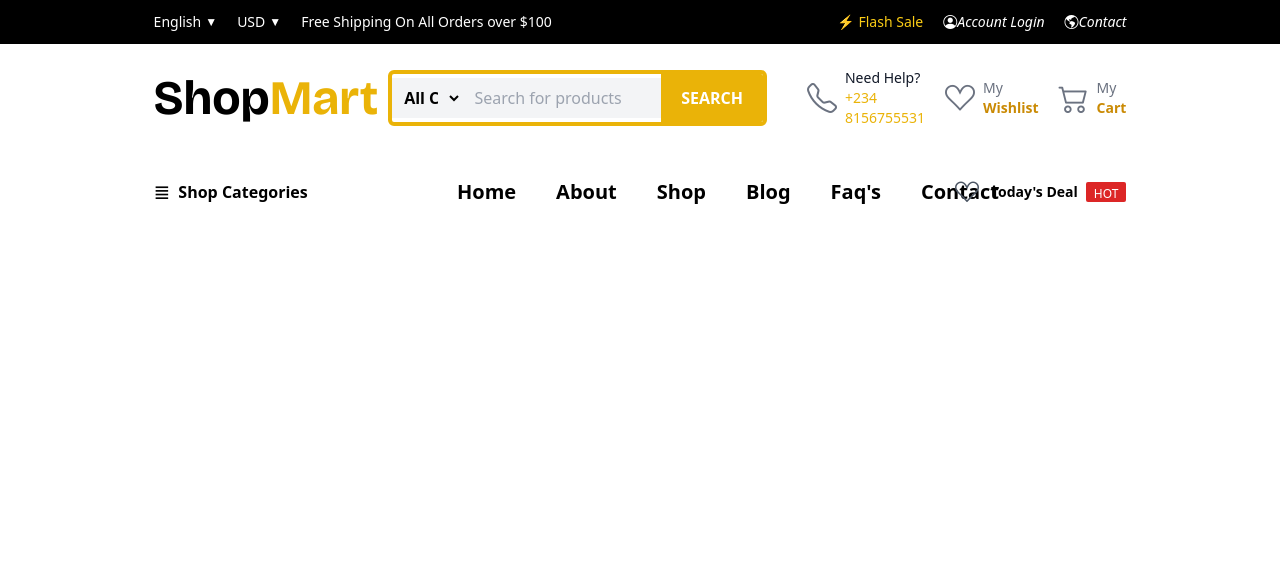
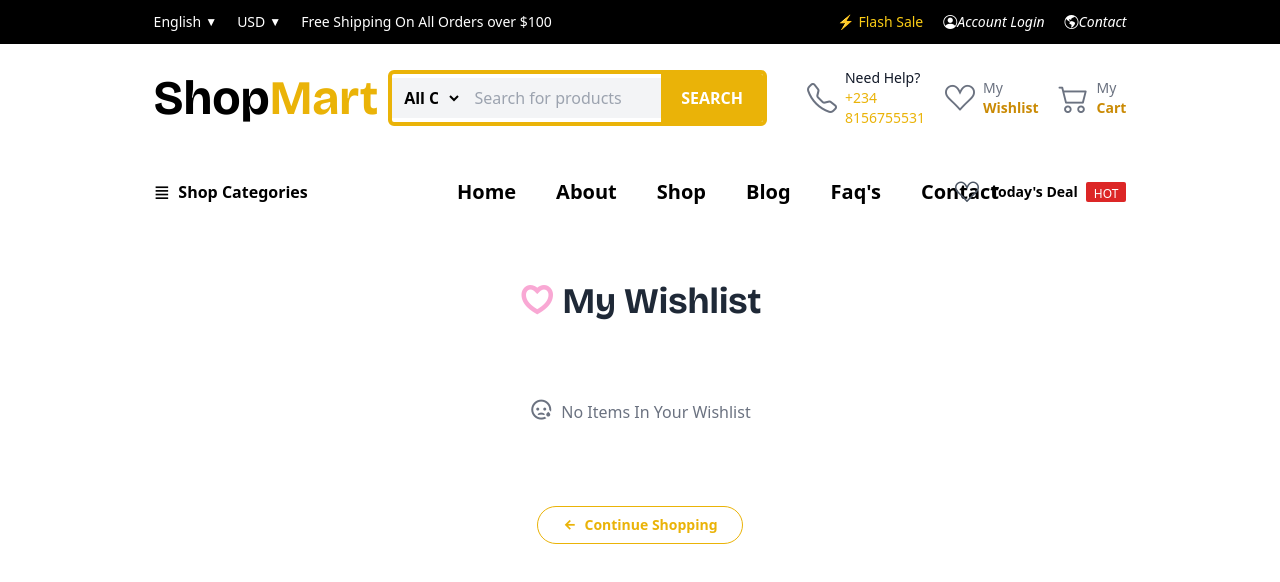
Before and after one commit to BakareHameed/ShopMart, a React (Vite) app: page /wishlist in a window 1280 px wide. Shown: the top 582 px of the page. Built offline with nearby package versions, Linux system fonts and the light colour scheme.

Commit message:
added a wishlist route

```diff
--- a/src/App.jsx
+++ b/src/App.jsx
@@ -3,6 +3,7 @@
 import {BrowserRouter as Router, Routes, Route} from 'react-router-dom'
 import Index from "./Components/Pages/Index";
 import ProductDetails from "./Components/Pages/ProductDetails"
+import Wishlist from "./Components/Pages/Wishlist";
 
 function App() {
   return (
@@ -12,6 +13,7 @@
         <Routes>
           <Route path="/" element={<Index/>}/>
           <Route path="/product/:id" element={<ProductDetails/>}/>
+          <Route path="/wishlist" element={<Wishlist/>}/>
         </Routes>
       </Router>
     </>
```
